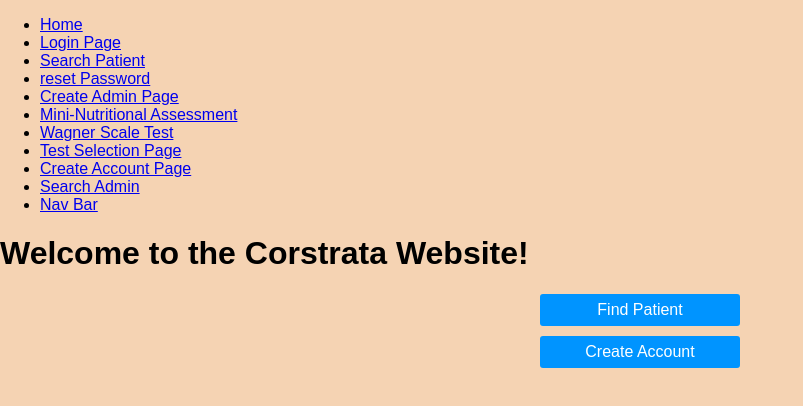
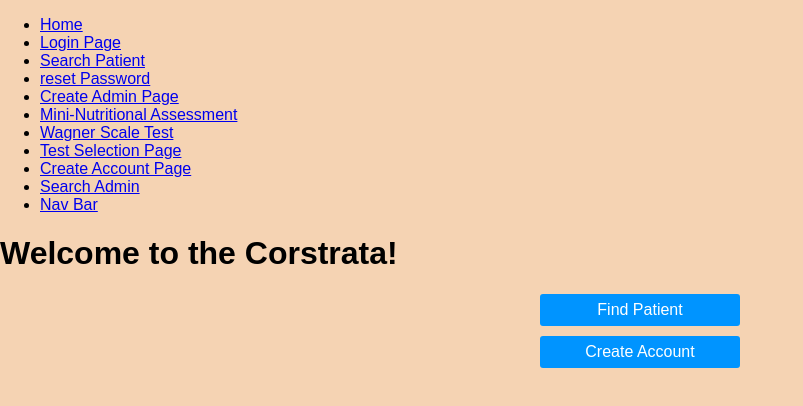
Before and after one commit to mikiehenning/FrontEnd-Software, a React (Create React App) app in the folder webapp/: page / in a window 1280 px wide. Shown: the top 406 px of the page, without its empty margins (0-803 px from the left). Built offline with nearby package versions, Linux system fonts and the light colour scheme.

Commit message:
sql update
no changes other than spacing on home and sqlite update

```diff
--- a/webapp/src/pages/home.js
+++ b/webapp/src/pages/home.js
@@ -6,7 +6,7 @@
     render() {
         return (
             <div className='classContainer'>
-                <h1>Welcome to the Corstrata Website!</h1>
+                <h1>Welcome to the Corstrata!</h1>
                 <Link className='button' to='./searchPatient'>Find Patient</Link>
                 <Link className='button' to='./createAccount'>Create Account</Link>
             </div>
```
